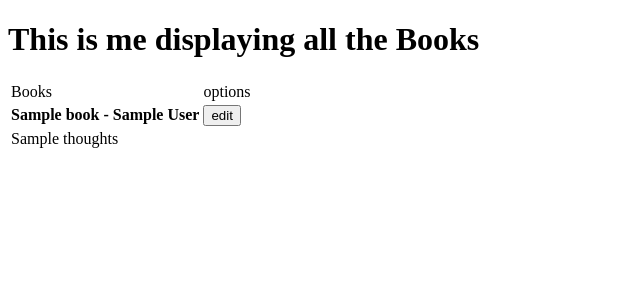
After one commit to Sinoqa/Programming-Progression, a Python web app: template app1/flask_app/templates/books.html in a window 1280 px wide. The commit adds this page. Shown: the top 300 px of the page, without its empty margins (0-640 px from the left). Run offline with Jinja, Linux system fonts and the light colour scheme; the template is opened without the code that fills it: most values are stand-ins (such as "Sample title", 1, 10 or a date in 2020).

Commit message:
Add files via upload

```diff
--- /dev/null
+++ b/app1/flask_app/templates/books.html
@@ -0,0 +1,30 @@
+<!DOCTYPE html>
+<html lang="en">
+<head>
+    <meta charset="UTF-8">
+    <meta http-equiv="X-UA-Compatible" content="IE=edge">
+    <meta name="viewport" content="width=device-width, initial-scale=1.0">
+    <title>Document</title>
+</head>
+<body>
+    <h1>This is me displaying all the Books</h1>
+<table>
+    <tr>
+        <td>Books</td>
+        <td>options</td>
+    </tr>
+{% for book in books %}
+    <tr>
+        <td>
+            <b>{{book.title}} - {{book.author}}</b>
+        </td>
+        <td><a href="book/edit/{{book.id}}"><button>edit</button></a></td>
+    </tr>
+    <tr>
+        <td>{{book.thoughts}}</td>
+    </tr>
+{% endfor %}
+
+</table>
+</body>
+</html>
--- a/app1/flask_app/templates/index.html
+++ b/app1/flask_app/templates/index.html
@@ -35,6 +35,8 @@
 {% endfor %}
 <a href="/users/create">
     <button>Create</button>
+<a href="/books">
+        <button>Check Books</button>
 
 </table>
 </body>
```
Also changed, not shown: app1/flask_app/templates/edit_books.html (added, +28 -0 lines).
